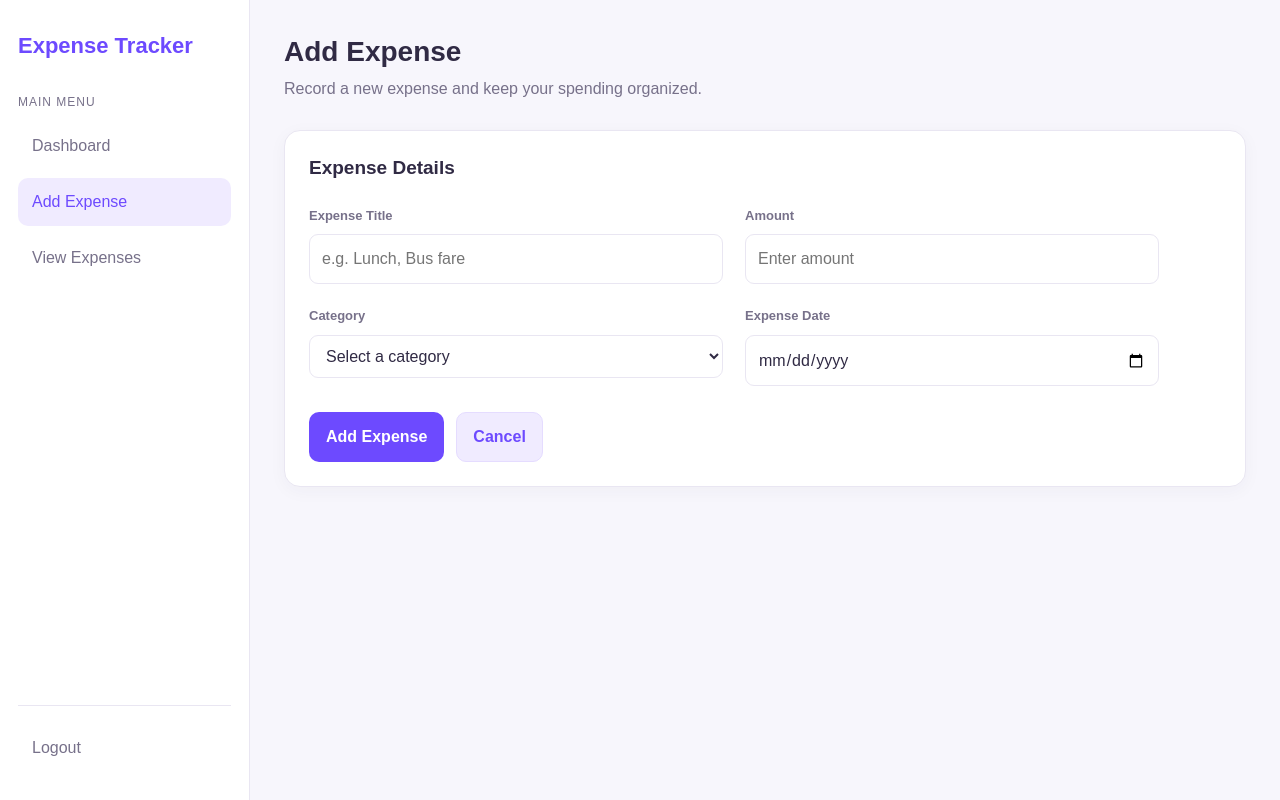
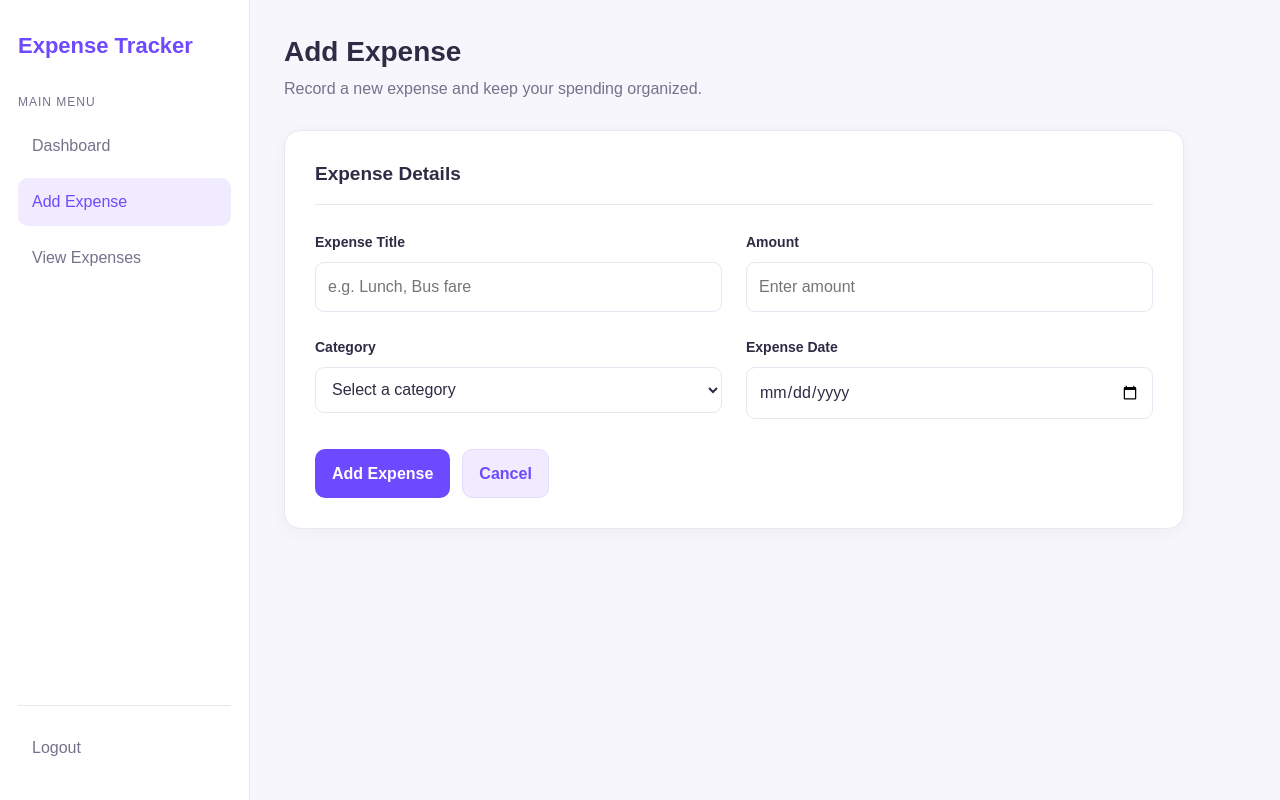
Before and after one commit to Ajay-sah18/expense-tracker, a PHP site: page /add-expense.php in a window 1280 px wide. Run offline with PHP 8.4, Linux system fonts and the light colour scheme; the visitor is signed in with stand-in values (Sample User, id 1); a stand-in replaces the project's code that opens the database connection.

Commit message:
Improve add expense form layout and styling

```diff
--- a/add-expense.php
+++ b/add-expense.php
@@ -135,7 +135,7 @@ elseif (!isValidExpenseDate($date)) {
             </div>
         <?php endif; ?>
 
-        <section class="panel">
+        <section class="panel add-expense-panel">
             <h2 class="panel-title">Expense Details</h2>
 
             <form method="POST" class="expense-form">
@@ -213,7 +213,7 @@ elseif (!isValidExpenseDate($date)) {
                         Add Expense
                     </button>
 
-                    <a href="/PHP-Learning/expense-tracker/dashboard.php"
+                    <a href="/PHP-Learning/expense-tracker/config/dashboard.php"
                        class="button button-secondary">
                         Cancel
                     </a>
--- a/assets/css/style.css
+++ b/assets/css/style.css
@@ -603,28 +603,40 @@ a:hover {
 
 
 /* Add Expense form */
+
 .expense-form {
     display: grid;
     grid-template-columns: repeat(2, minmax(0, 1fr));
-    gap: 22px;
+    gap: 24px;
     max-width: 850px;
 }
 
 .expense-form .form-group {
     display: flex;
     flex-direction: column;
-    gap: 8px;
+    gap: 9px;
     min-width: 0;
 }
 
 .expense-form .form-group label {
     font-weight: 600;
+    font-size: 14px;
+    color: var(--text);
 }
 
 .expense-form .form-control {
     width: 100%;
     min-width: 0;
     box-sizing: border-box;
+    min-height: 46px;
+    border-radius: 9px;
+    transition: border-color 0.2s ease, box-shadow 0.2s ease;
+}
+
+.expense-form .form-control:focus {
+    border-color: var(--primary);
+    box-shadow: 0 0 0 3px rgba(112, 71, 245, 0.12);
+    outline: none;
 }
 
 .expense-form .form-actions {
@@ -633,7 +645,7 @@ a:hover {
     flex-wrap: wrap;
     align-items: center;
     gap: 12px;
-    margin-top: 4px;
+    margin-top: 6px;
 }
 
 @media (max-width: 600px) {
@@ -649,6 +661,25 @@ a:hover {
     .expense-form .form-actions .button {
         text-align: center;
         justify-content: center;
+    }
+}
+
+
+/* Add Expense page panel */
+.add-expense-panel {
+    max-width: 900px;
+    padding: 30px;
+}
+
+.add-expense-panel .panel-title {
+    margin-bottom: 26px;
+    padding-bottom: 16px;
+    border-bottom: 1px solid var(--border);
+}
+
+@media (max-width: 600px) {
+    .add-expense-panel {
+        padding: 20px 16px;
     }
 }
 
```
